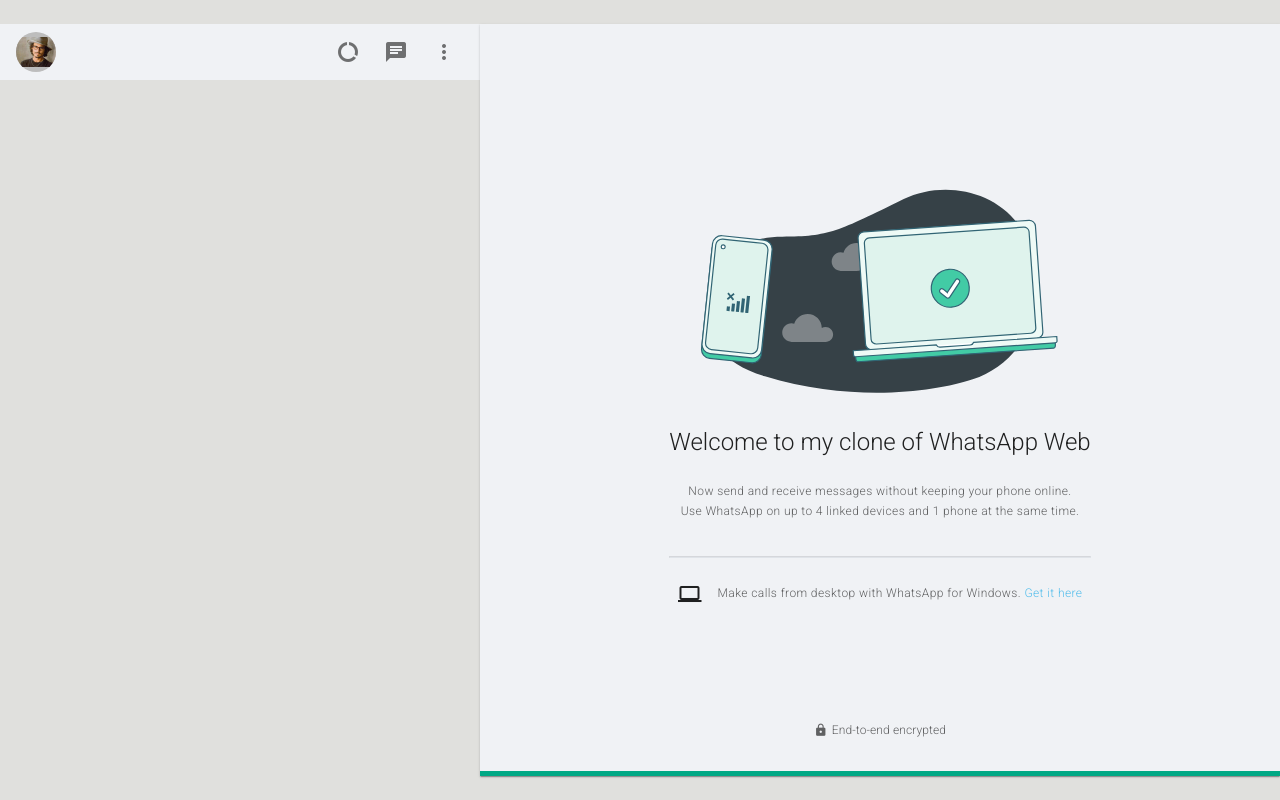
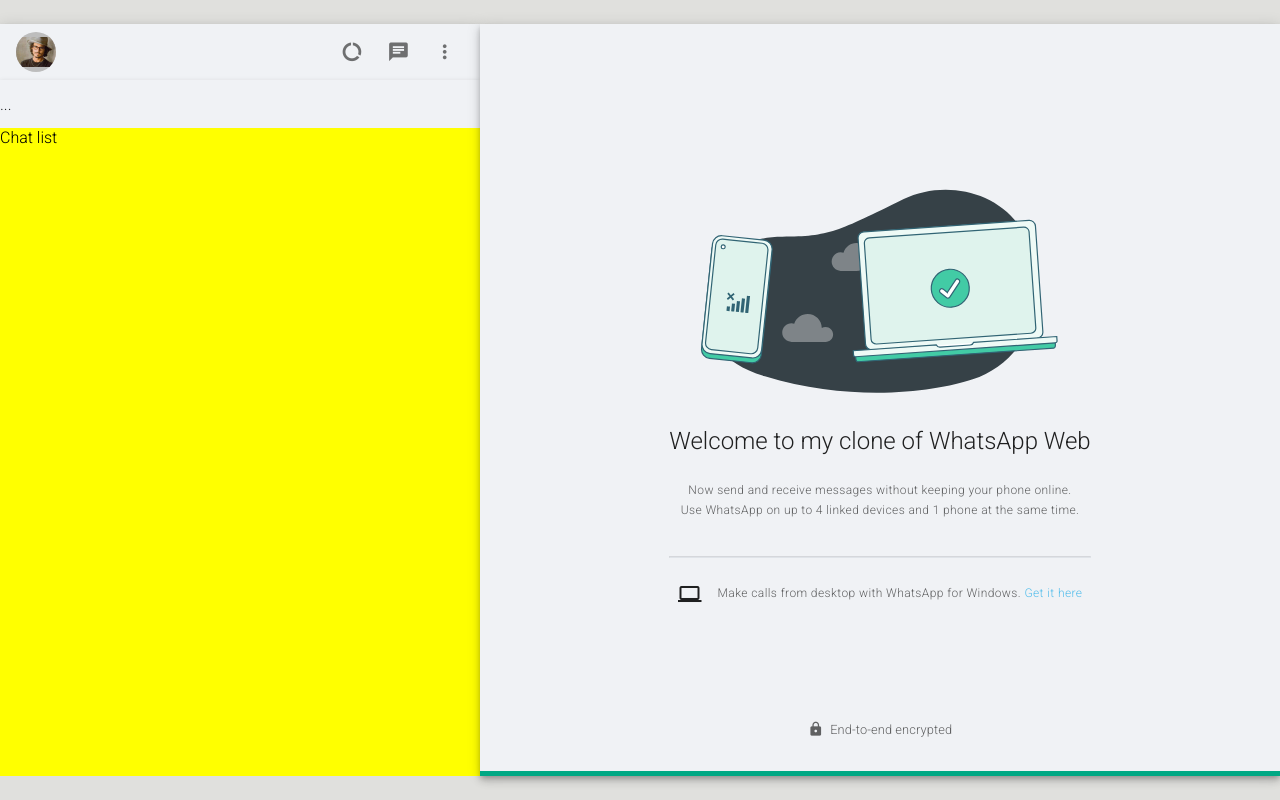
Before and after one commit to EuMarcel0/whatsapp-clone, a React (Vite) app: page / in a window 1280 px wide. Built offline with nearby package versions, Linux system fonts and the light colour scheme.

Commit message:
feat: created area for chat list andsearch input

```diff
--- a/src/shared/components/MainContainer/MainContainer.tsx
+++ b/src/shared/components/MainContainer/MainContainer.tsx
@@ -1,7 +1,9 @@
 import { Avatar, Box, CardMedia, Icon, IconButton, Paper, Typography, useTheme } from '@mui/material';
+import { useAppThemeContext } from '../../contexts/ThemeContext';
+import { SearchInputChat } from './components/SearchInputChat';
 import AvatarProfile from '../../../assets/images/avatar.jpg';
-import { useAppThemeContext } from '../../contexts/ThemeContext';
 import { MenuOptions } from './components/MenuOptions';
+import { ChatsList } from './components/ChatsList';
 import { SvgLogo } from './components/SvgLogo';
 
 export const MainContainer = () => {
@@ -17,11 +19,19 @@
 			zIndex={99}
 		>
 			<Box className='mainContentArea' width='100%' height='100%' display='flex'>
-				<Box className='sideLeft' width='100%' maxWidth={theme.spacing(60)} borderRight={themeName === 'light' ? '1px solid #f8f8f84' : '1px solid #cfcfcf83'} >
+				<Box
+					className='sideLeft'
+					display='flex'
+					flexDirection='column'
+					width='100%'
+					height='100%'
+					maxWidth={theme.spacing(60)}
+					borderRight={themeName === 'light' ? '1px solid #f8f8f84' : '1px solid #cfcfcf83'}
+				>
 					<Box
 						height={theme.spacing(7)}
 						component={Paper}
-						elevation={0}
+						elevation={5}
 						display='flex'
 						justifyContent='space-between'
 						alignItems='center'
@@ -34,14 +44,16 @@
 						</Avatar>
 						<Box display='flex' alignItems='center' justifyContent='center' gap={1}>
 							<IconButton>
-								<Icon sx={{ fontSize: '24px' }}>data_saver_off</Icon>
+								<Icon sx={{ fontSize: '1.4rem' }}>data_saver_off</Icon>
 							</IconButton>
 							<IconButton>
-								<Icon sx={{ fontSize: '24px' }}>chat</Icon>
+								<Icon sx={{ fontSize: '1.4rem' }}>chat</Icon>
 							</IconButton>
 							<MenuOptions />
 						</Box>
 					</Box>
+					<SearchInputChat />
+					<ChatsList />
 				</Box>
 				<Box
 					className='sideRight'
@@ -52,6 +64,7 @@
 					justifyContent='center'
 					height='100%'
 					component={Paper}
+					elevation={5}
 					borderRadius={theme.spacing(0)}
 					position='relative'
 					borderBottom={'5px solid #00A884'}
@@ -65,15 +78,15 @@
 						<Typography variant='caption' component='p' color='textSecondary' align='center'>
 							Now send and receive messages without keeping your phone online.<br />Use WhatsApp on up to 4 linked devices and 1 phone at the same time.
 						</Typography>
-						<hr style={{ width: '100%', borderColor: 'rgba(134,150,160,0.15)', marginTop: '10px' }} />
+						<hr style={{ width: '100%', borderColor: 'rgba(134,150,160,0.15)', marginTop: '.7rem' }} />
 						<Box display='flex' alignItems='center' gap={2}>
 							<Icon sx={{ fontSize: '24px', }}>computer</Icon>
 							<Typography variant='caption' component='p' color='textSecondary'>
 								Make calls from desktop with WhatsApp for Windows. <a href='https://www.whatsapp.com/download' target='blank' style={{ textDecoration: 'none', color: '#53bdeb' }}>Get it here</a>
 							</Typography>
 						</Box>
-						<Typography sx={{ fontSize: '12px', display: 'flex', alignItems: 'center', gap: '4px', position: 'absolute', bottom: '2rem' }} color='textSecondary'>
-							<Icon sx={{ fontSize: '14px' }}>lock</Icon>
+						<Typography sx={{ fontSize: '.8rem', display: 'flex', alignItems: 'center', gap: '.4rem', position: 'absolute', bottom: '2rem' }} color='textSecondary'>
+							<Icon sx={{ fontSize: '1rem' }}>lock</Icon>
 							<span>End-to-end encrypted</span>
 						</Typography>
 					</Box>
--- /dev/null
+++ b/src/shared/components/MainContainer/components/ChatsList.tsx
@@ -0,0 +1,7 @@
+import { Box } from '@mui/material';
+
+export const ChatsList = () => {
+	return (
+		<Box flex='1' bgcolor='#ff0'>Chat list</Box>
+	);
+};
--- a/src/shared/components/MainContainer/components/MenuOptions.tsx
+++ b/src/shared/components/MainContainer/components/MenuOptions.tsx
@@ -28,7 +28,7 @@
 				aria-expanded={open ? 'true' : undefined}
 				onClick={handleClick}
 			>
-				<Icon>more_vert_icon</Icon>
+				<Icon sx={{ fontSize: '1.4rem' }}>more_vert_icon</Icon>
 			</IconButton>
 			<Menu
 				aria-labelledby="demo-positioned-button"
@@ -47,11 +47,11 @@
 					mt: '2.6rem'
 				}}
 			>
-				<MenuItem onClick={handleClose}>Novo grupo</MenuItem>
-				<MenuItem onClick={handleClose}>Mensagens com estrela</MenuItem>
-				<MenuItem onClick={handleClose}>Configurações</MenuItem>
-				<MenuItem onClick={handleToggleTheme}>Mudar tema</MenuItem>
-				<MenuItem onClick={handleClose}>Sair</MenuItem>
+				<MenuItem onClick={handleClose} sx={{ fontSize: '.8rem' }}>Novo grupo</MenuItem>
+				<MenuItem onClick={handleClose} sx={{ fontSize: '.8rem' }}>Mensagens com estrela</MenuItem>
+				<MenuItem onClick={handleClose} sx={{ fontSize: '.8rem' }}>Configurações</MenuItem>
+				<MenuItem onClick={handleToggleTheme} sx={{ fontSize: '.8rem' }}>Mudar tema</MenuItem>
+				<MenuItem onClick={handleClose} sx={{ fontSize: '.8rem' }}>Sair</MenuItem>
 			</Menu>
 		</Box>
 	);
--- /dev/null
+++ b/src/shared/components/MainContainer/components/SearchInputChat.tsx
@@ -0,0 +1,20 @@
+import { Box, Paper, useTheme } from '@mui/material';
+
+export const SearchInputChat = () => {
+	const theme = useTheme();
+
+	return (
+		<Box
+			component={Paper}
+			elevation={2}
+			display='flex'
+			alignItems='center'
+			width='100%'
+			height='100%'
+			maxHeight={theme.spacing(6)}
+			borderRadius={theme.spacing(0)}
+		>
+			...
+		</Box>
+	);
+};
```
